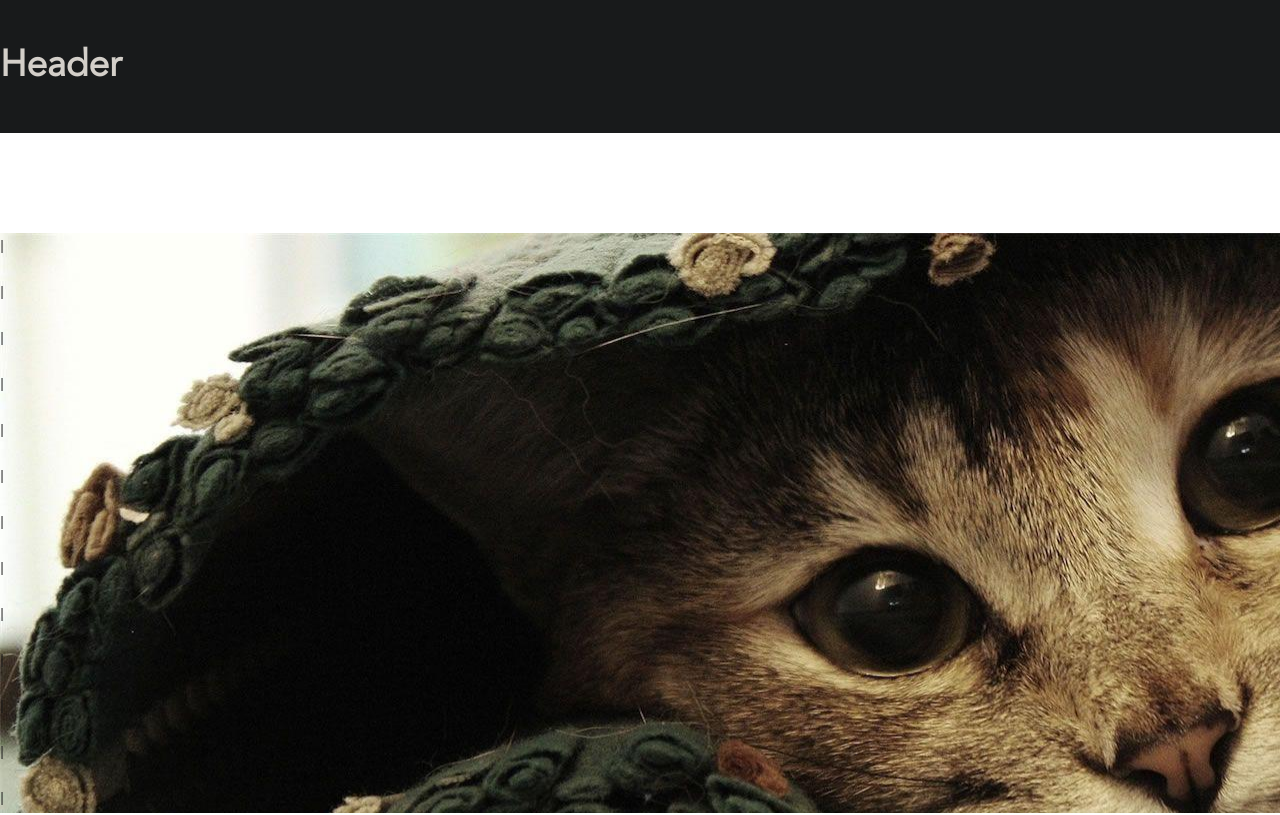
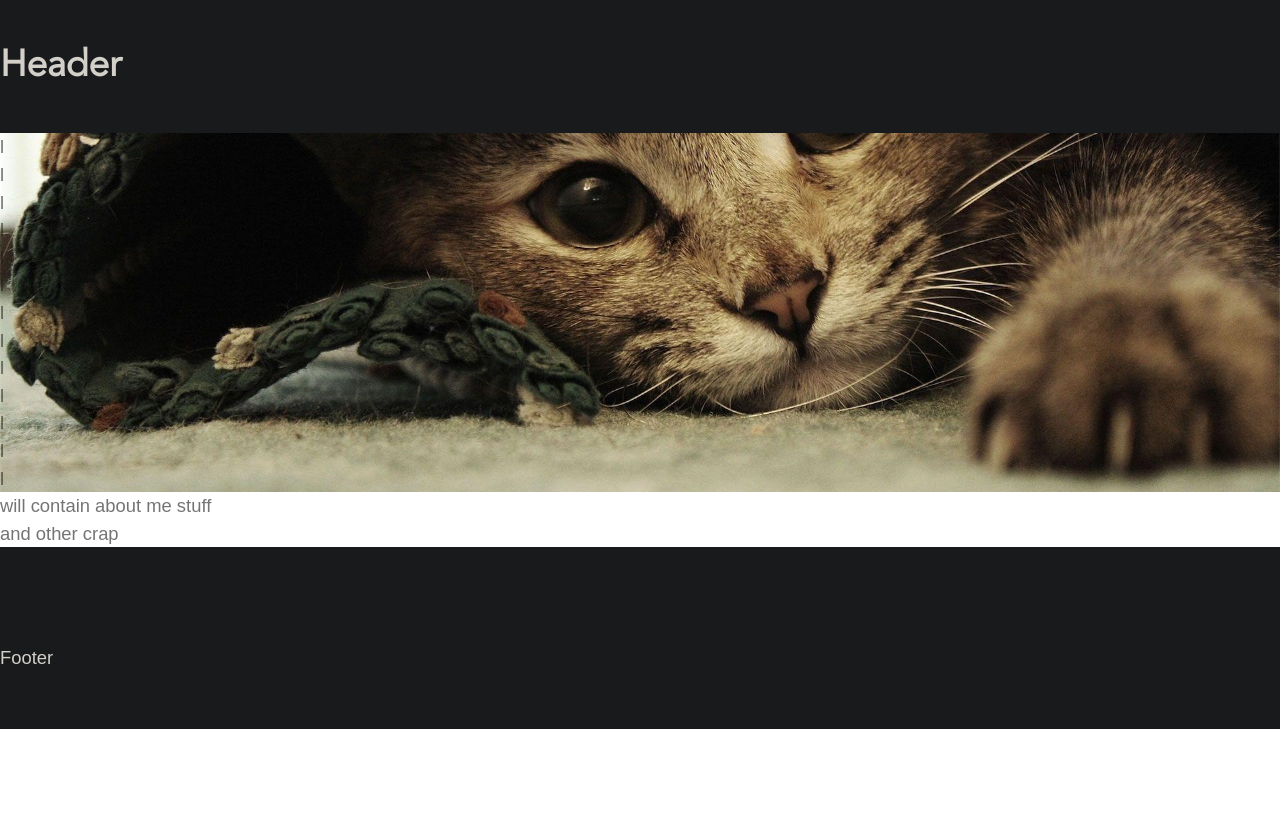
Before and after one commit to T0M1X/pets, a React (Create React App) app: page / in a window 1280 px wide. Shown: the top 815 px of the page. Built offline with nearby package versions, Linux system fonts and the light colour scheme.

Commit message:
added routing and fixed the background image

```diff
--- a/package.json
+++ b/package.json
@@ -8,6 +8,7 @@
     "@testing-library/user-event": "^13.5.0",
     "react": "^17.0.2",
     "react-dom": "^17.0.2",
+    "react-router-dom": "^6.2.2",
     "react-scripts": "5.0.0",
     "styled-components": "^5.3.5",
     "web-vitals": "^2.1.4"
--- a/src/App.js
+++ b/src/App.js
@@ -3,6 +3,7 @@ import Footer from "./components/Footer";
 import {Container} from "./components/styles/Container.styled"
 import { ThemeProvider } from 'styled-components'
 import GlobalStyles from './components/styles/Global'
+import { BrowserRouter as Router, Route, Routes } from 'react-router-dom';
 
 
 const theme = {
@@ -16,10 +17,16 @@ const theme = {
 
 function App() {
   return (
+    <Router>
       <ThemeProvider theme={theme}>
         <>
           <GlobalStyles />
           <Header />
+          <Routes>
+            <Route
+            path="/"
+            element={
+              <>
                 <Container>
                   <p>l</p>
                   <p>l</p>
@@ -35,9 +42,17 @@ function App() {
                   <p>l</p>
                   <p>l</p>
                 </Container>
+                <div>
+                  <p>will contain about me stuff</p>
+                  <p>and other crap</p>
+                </div>
+              </>
+            }/>
+          </Routes>
           <Footer />
         </>
       </ThemeProvider>
+    </Router>
   );
 }
 
--- a/src/components/styles/Container.styled.js
+++ b/src/components/styles/Container.styled.js
@@ -1,8 +1,8 @@
 import styled from 'styled-components';
 
 export const Container = styled.div`
-    max-width: 100%
-    padding: 0 20px;
-    margin-top: 100px;
     background-image: url(cats.jpg);
+    background-position: center;
+    background-repeat: no-repeat;
+    background-size: cover!important;
 `
--- a/src/components/styles/Global.js
+++ b/src/components/styles/Global.js
@@ -15,6 +15,7 @@ const GlobalStyles = createGlobalStyle`
   p {
     opacity: 0.6;
     line-height: 1.5;
+    margin:auto;
   }
   img {
     max-width: 100%;
```
Also changed, not shown: 1 other file (tests, documents, lock files or other folders). Lines whose indentation alone changed are shown as unchanged.
